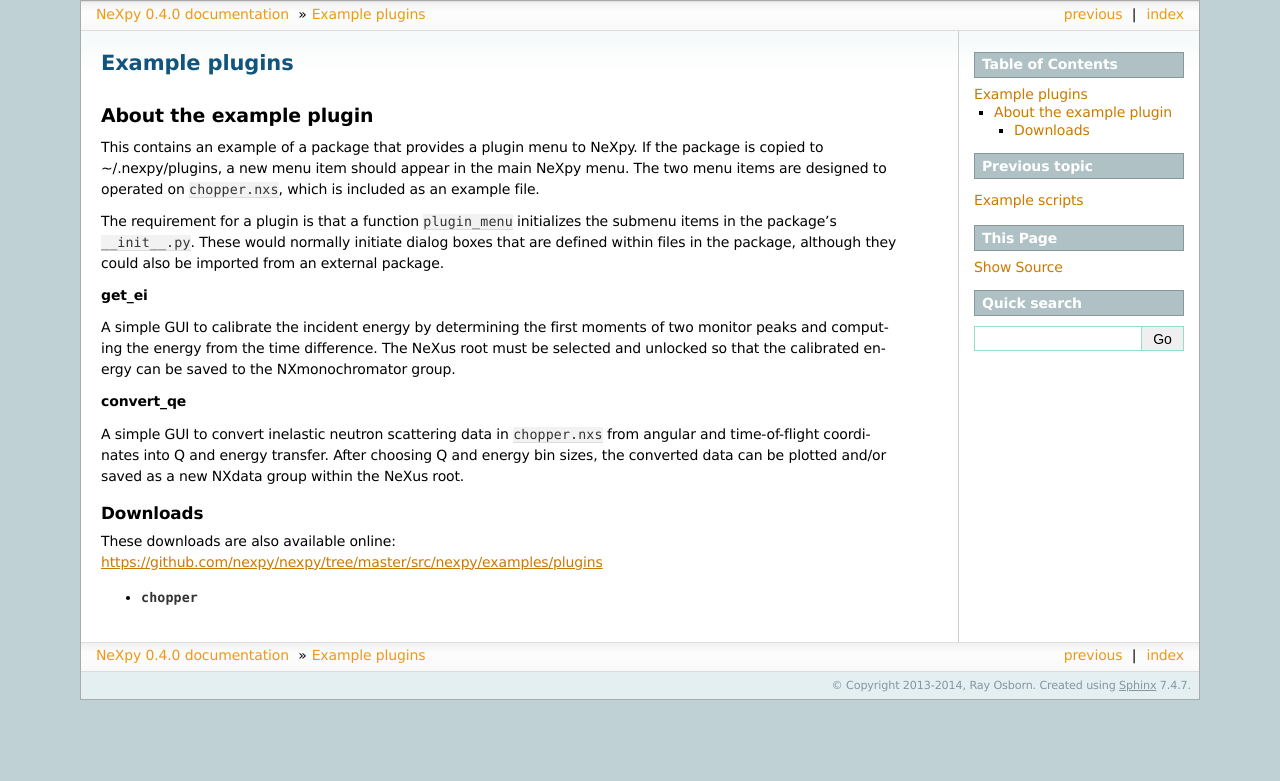
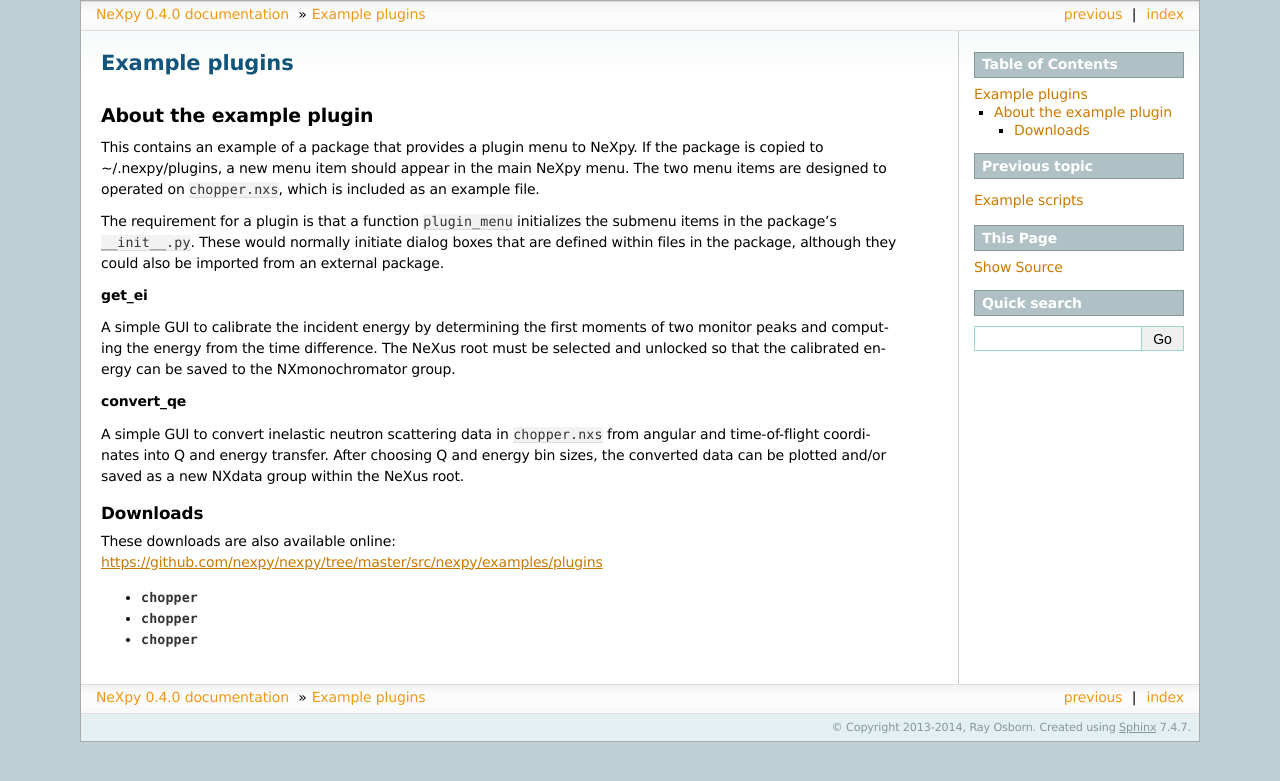
Before and after one commit to nexpy/nexpy, a Sphinx documentation site: the page built from doc/source/example_plugins.rst, in a window 1280 px wide. Shown: the top 781 px of the page. Built offline with Sphinx 7.4.7, drawn with Linux system fonts in a browser that asks for light colours.

Commit message:
Updated documentation

```diff
--- a/README.rst
+++ b/README.rst
@@ -94,6 +94,11 @@
 .. note:: NeXpy should still run without these additional packages, but invoking
           the relevant menu items will trigger an exception.
 
+.. warning:: The current version of NeXpy (0.4.0) has spec2nexus as a
+             requirement. This will be corrected in a future release. In the
+             meantime, please install it using ``pip install spec2nexus`` or
+             ``easy_install spec2nexus``.
+
 Semantic Versioning
 -------------------
 With the release of v0.1.0, NeXpy is using `Semantic Versioning
--- a/doc/source/example_plugins.rst
+++ b/doc/source/example_plugins.rst
@@ -9,4 +9,6 @@
 These downloads are also available online:
 https://github.com/nexpy/nexpy/tree/master/src/nexpy/examples/plugins
 
-* :download:`chopper <../../src/nexpy/examples/plugins/chopper>`
+* :download:`chopper <../../src/nexpy/examples/plugins/chopper/__init__.py>`
+* :download:`chopper <../../src/nexpy/examples/plugins/chopper/get_ei.py>`
+* :download:`chopper <../../src/nexpy/examples/plugins/chopper/convert_qe.py>`
```
